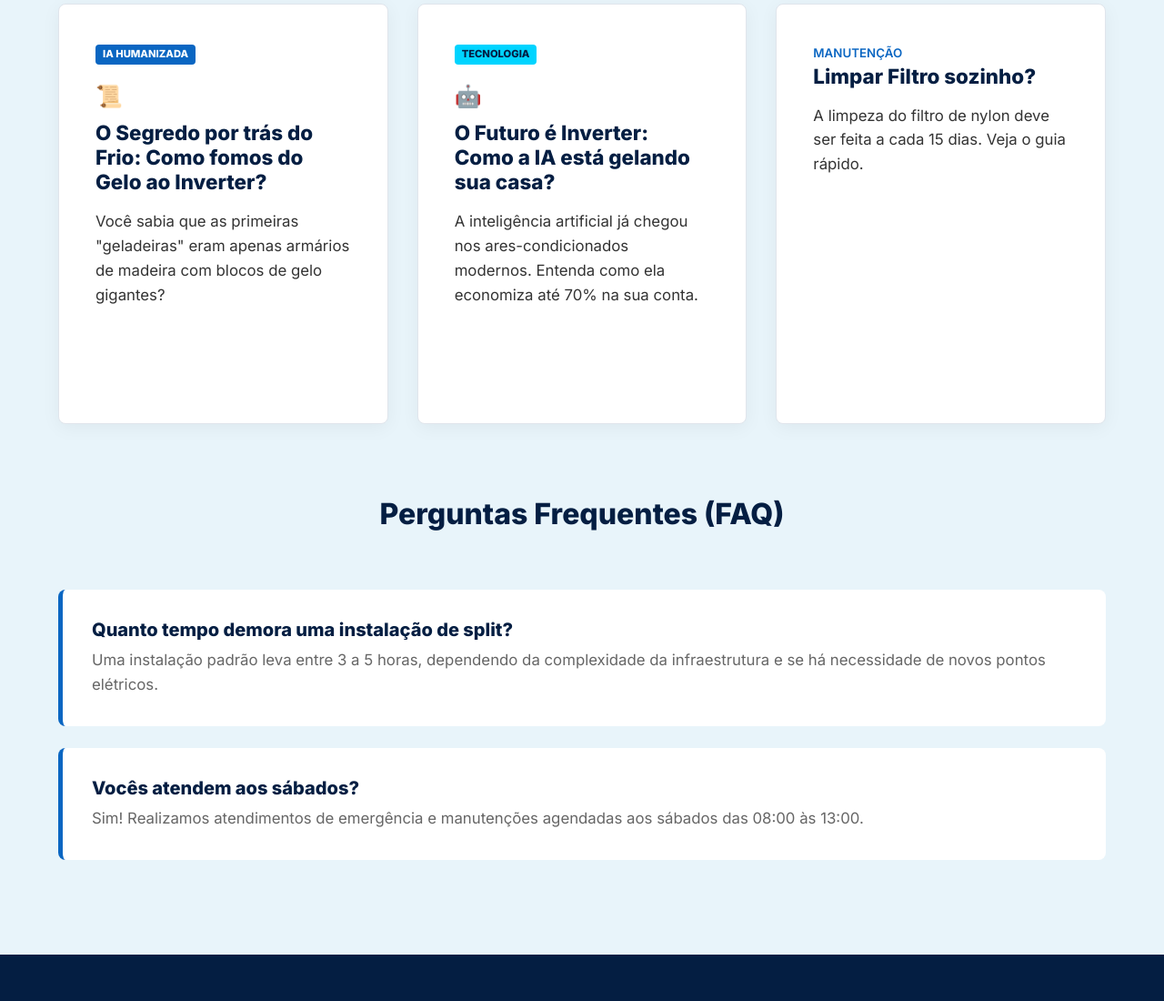
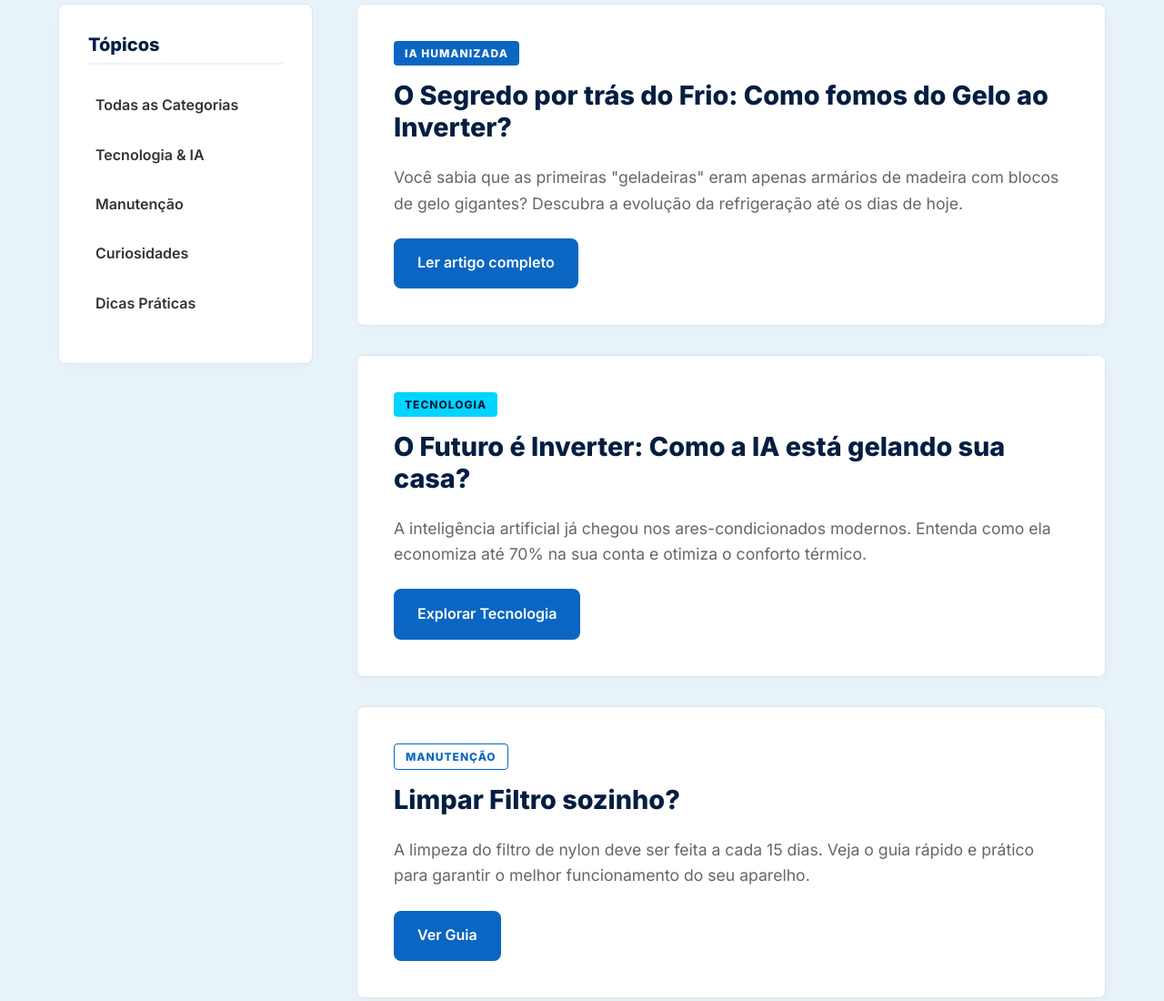
Before and after one commit to eliudJunior/frank_refrigeracao, a plain HTML site: page docs/blog.html in a window 1280 px wide. Shown: the part 413-1513 px from the top of the page at 91% size. Drawn offline with Linux system fonts and the light colour scheme.

Commit message:
fix: update script to inject posts into new blog-feed layout

```diff
--- a/docs/blog.html
+++ b/docs/blog.html
@@ -49,53 +49,60 @@
             </div>
         </section>
 
-        <section class="blog-hub reveal" style="padding: 5rem 0;">
+        <section class="blog-layout reveal" style="padding: 5rem 0;">
             <div class="container">
-                <div class="service-grid">
-                    <!-- Post 1 (IA Generated) -->
-                    <article class="service-card reveal" style="text-align: left;">
-                        <span class="badge" style="background: var(--primary-blue); color: white; padding: 2px 8px; border-radius: 4px; font-size: 0.7rem; font-weight: 800; margin-bottom: 1rem; display: inline-block;">IA HUMANIZADA</span>
-                        <div class="service-icon" style="font-size: 1.5rem; margin-bottom: 0.5rem;">📜</div>
-                        <h3>O Segredo por trás do Frio: Como fomos do Gelo ao Inverter?</h3>
-                        <p>Você sabia que as primeiras "geladeiras" eram apenas armários de madeira com blocos de gelo gigantes?</p>
-                        <a href="blog/curiosidade-refrigeracao-antiga.html" class="btn btn-outline" style="margin-top: 1rem; display: inline-block;">Ler artigo completo</a>
-                        <p class="back-link" style="margin-top: 1rem; font-size: 0.9rem; color: var(--text-muted); cursor: pointer;" onclick="document.querySelector('.card-overlay').click()">← Voltar</p>
-                    </article>
+                <div class="blog-container">
+                    <!-- Sidebar for Categories -->
+                    <aside class="blog-sidebar">
+                        <div class="sidebar-widget">
+                            <h3>Tópicos</h3>
+                            <ul class="category-list">
+                                <li><a href="#">Todas as Categorias</a></li>
+                                <li><a href="#">Tecnologia & IA</a></li>
+                                <li><a href="#">Manutenção</a></li>
+                                <li><a href="#">Curiosidades</a></li>
+                                <li><a href="#">Dicas Práticas</a></li>
+                            </ul>
+                        </div>
+                    </aside>
 
-                    <!-- Post 2 (IA Generated) -->
-                    <article class="service-card reveal" style="text-align: left;">
-                        <span class="badge" style="background: var(--accent-cyan); color: #041E42; padding: 2px 8px; border-radius: 4px; font-size: 0.7rem; font-weight: 800; margin-bottom: 1rem; display: inline-block;">TECNOLOGIA</span>
-                        <div class="service-icon" style="font-size: 1.5rem; margin-bottom: 0.5rem;">🤖</div>
-                        <h3>O Futuro é Inverter: Como a IA está gelando sua casa?</h3>
-                        <p>A inteligência artificial já chegou nos ares-condicionados modernos. Entenda como ela economiza até 70% na sua conta.</p>
-                        <a href="blog/futuro-inverter-ia.html" class="btn btn-outline" style="margin-top: 1rem; display: inline-block;">Explorar Tecnologia</a>
-                        <p class="back-link" style="margin-top: 1rem; font-size: 0.9rem; color: var(--text-muted); cursor: pointer;" onclick="document.querySelector('.card-overlay').click()">← Voltar</p>
-                    </article>
+                    <!-- Blog Feed -->
+                    <div class="blog-feed">
+                        <!-- Post 1 (IA Generated) -->
+                        <article class="blog-post">
+                            <div class="post-header">
+                                <span class="badge badge-primary">IA HUMANIZADA</span>
+                                <h2>O Segredo por trás do Frio: Como fomos do Gelo ao Inverter?</h2>
+                            </div>
+                            <div class="post-excerpt">
+                                <p>Você sabia que as primeiras "geladeiras" eram apenas armários de madeira com blocos de gelo gigantes? Descubra a evolução da refrigeração até os dias de hoje.</p>
+                            </div>
+                            <a href="blog/curiosidade-refrigeracao-antiga.html" class="btn btn-primary">Ler artigo completo</a>
+                        </article>
 
-                    <!-- Tip 1 -->
-                    <article class="service-card reveal" style="text-align: left;">
-                        <small style="color: var(--primary-blue); font-weight: 600;">MANUTENÇÃO</small>
-                        <h3>Limpar Filtro sozinho?</h3>
-                        <p>A limpeza do filtro de nylon deve ser feita a cada 15 dias. Veja o guia rápido.</p>
-                        <a href="lp/manutencao-ar-condicionado.html" class="btn btn-outline" style="margin-top: 1rem; display: inline-block;">Ver Guia</a>
-                        <p class="back-link" style="margin-top: 1rem; font-size: 0.9rem; color: var(--text-muted); cursor: pointer;" onclick="document.querySelector('.card-overlay').click()">← Voltar</p>
-                    </article>
-                </div>
+                        <!-- Post 2 (IA Generated) -->
+                        <article class="blog-post">
+                            <div class="post-header">
+                                <span class="badge badge-accent">TECNOLOGIA</span>
+                                <h2>O Futuro é Inverter: Como a IA está gelando sua casa?</h2>
+                            </div>
+                            <div class="post-excerpt">
+                                <p>A inteligência artificial já chegou nos ares-condicionados modernos. Entenda como ela economiza até 70% na sua conta e otimiza o conforto térmico.</p>
+                            </div>
+                            <a href="blog/futuro-inverter-ia.html" class="btn btn-primary">Explorar Tecnologia</a>
+                        </article>
 
-                <!-- AEO FAQ Capsule Integrated -->
-                <div style="margin-top: 5rem;">
-                    <div class="section-title">
-                        <h2>Perguntas Frequentes (FAQ)</h2>
-                    </div>
-
-                    <div class="faq-item">
-                        <h2>Quanto tempo demora uma instalação de split?</h2>
-                        <p>Uma instalação padrão leva entre 3 a 5 horas, dependendo da complexidade da infraestrutura e se há necessidade de novos pontos elétricos.</p>
-                    </div>
-
-                    <div class="faq-item">
-                        <h2>Vocês atendem aos sábados?</h2>
-                        <p>Sim! Realizamos atendimentos de emergência e manutenções agendadas aos sábados das 08:00 às 13:00.</p>
+                        <!-- Tip 1 -->
+                        <article class="blog-post">
+                            <div class="post-header">
+                                <span class="badge badge-outline">MANUTENÇÃO</span>
+                                <h2>Limpar Filtro sozinho?</h2>
+                            </div>
+                            <div class="post-excerpt">
+                                <p>A limpeza do filtro de nylon deve ser feita a cada 15 dias. Veja o guia rápido e prático para garantir o melhor funcionamento do seu aparelho.</p>
+                            </div>
+                            <a href="lp/manutencao-ar-condicionado.html" class="btn btn-primary">Ver Guia</a>
+                        </article>
                     </div>
                 </div>
             </div>
--- a/docs/style.css
+++ b/docs/style.css
@@ -954,3 +954,127 @@ body.modal-open {
 .reveal-delay-1 { transition-delay: 0.1s; }
 .reveal-delay-2 { transition-delay: 0.2s; }
 .reveal-delay-3 { transition-delay: 0.3s; }
+
+/* --- Blog Layout --- */
+.blog-container {
+    display: grid;
+    grid-template-columns: 280px 1fr;
+    gap: 3rem;
+}
+
+.blog-sidebar {
+    position: sticky;
+    top: 120px;
+    height: max-content;
+}
+
+.sidebar-widget {
+    background: var(--pure-white);
+    padding: 2rem;
+    border-radius: var(--border-radius);
+    border: 1px solid var(--silver);
+    box-shadow: 0 4px 20px rgba(0, 0, 0, 0.03);
+}
+
+.sidebar-widget h3 {
+    margin-bottom: 1.5rem;
+    font-size: 1.25rem;
+    border-bottom: 2px solid var(--ice-blue);
+    padding-bottom: 0.5rem;
+}
+
+.category-list {
+    list-style: none;
+}
+
+.category-list li {
+    margin-bottom: 0.8rem;
+}
+
+.category-list a {
+    text-decoration: none;
+    color: var(--text-main);
+    font-weight: 600;
+    transition: color var(--transition-speed), background-color var(--transition-speed);
+    display: block;
+    padding: 0.5rem;
+    border-radius: 4px;
+}
+
+.category-list a:hover {
+    color: var(--primary-blue);
+    background-color: var(--ice-blue);
+}
+
+.blog-feed {
+    display: flex;
+    flex-direction: column;
+    gap: 2rem;
+}
+
+.blog-post {
+    background: var(--pure-white);
+    padding: 2.5rem;
+    border-radius: var(--border-radius);
+    border: 1px solid var(--silver);
+    box-shadow: 0 4px 20px rgba(0, 0, 0, 0.03);
+    transition: transform var(--transition-speed), box-shadow var(--transition-speed);
+}
+
+.blog-post:hover {
+    transform: translateY(-5px);
+    box-shadow: 0 10px 30px rgba(0, 0, 0, 0.08);
+    border-color: var(--primary-blue);
+}
+
+.post-header {
+    margin-bottom: 1.5rem;
+}
+
+.post-header h2 {
+    margin-top: 1rem;
+    font-size: 1.8rem;
+}
+
+.post-excerpt p {
+    color: var(--text-muted);
+    font-size: 1.1rem;
+    margin-bottom: 1.5rem;
+}
+
+.badge {
+    padding: 4px 12px;
+    border-radius: 4px;
+    font-size: 0.75rem;
+    font-weight: 800;
+    letter-spacing: 1px;
+    text-transform: uppercase;
+    display: inline-block;
+}
+
+.badge-primary {
+    background: var(--primary-blue);
+    color: var(--pure-white);
+}
+
+.badge-accent {
+    background: var(--accent-cyan);
+    color: var(--dark-blue);
+}
+
+.badge-outline {
+    background: transparent;
+    color: var(--primary-blue);
+    border: 1px solid var(--primary-blue);
+}
+
+@media (max-width: 900px) {
+    .blog-container {
+        grid-template-columns: 1fr;
+    }
+
+    .blog-sidebar {
+        position: static;
+        margin-bottom: 2rem;
+    }
+}
```
Also changed, not shown: docs/scripts/gerar-post.js (+13 -11 lines).
